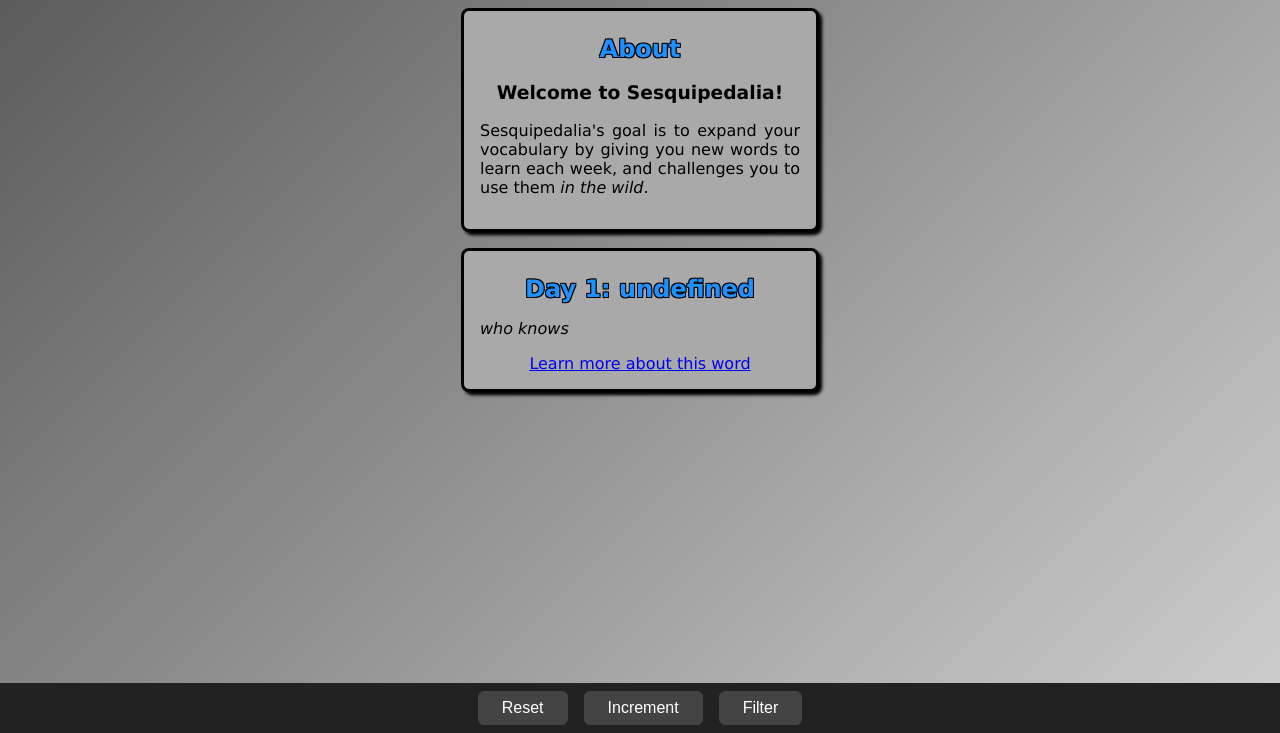
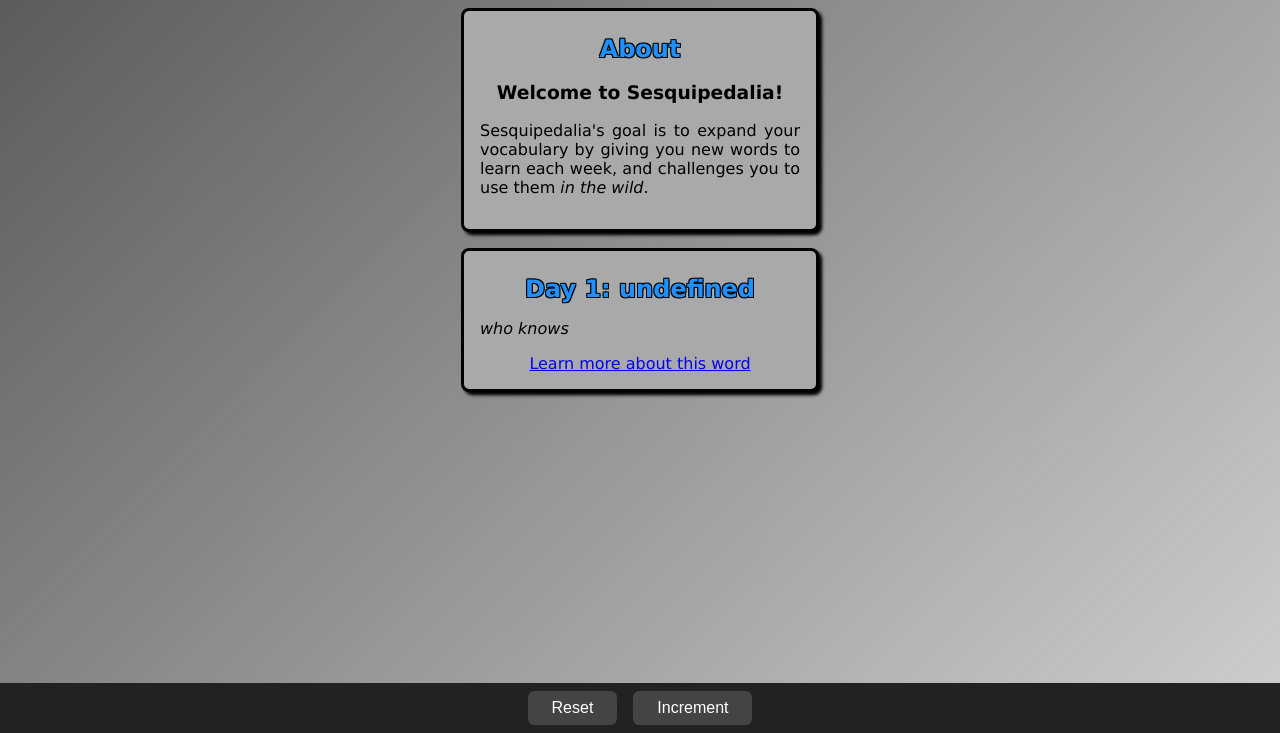
Before and after one commit to c-jones2559/sesquipedalia, a plain HTML site: page index.html in a window 1280 px wide. Shown: the part 67-800 px from the top of the page. Drawn offline with Linux system fonts and the light colour scheme.

Commit message:
removed filter for the night

```diff
--- a/index.html
+++ b/index.html
@@ -39,7 +39,7 @@
     <div class="button-bar">
         <button id="reset" onclick="resetStartDate()">Reset</button>
         <button id="increment" onclick="incrementDaysSkipped()">Increment</button>
-        <button id="filter" onclick="filterValidWords(getWordList())">Filter</button>
+        <!--<button id="filter" onclick="filterValidWords(getWordList())">Filter</button>-->
     </div>
 
     <script src="script.js"></script>
```
